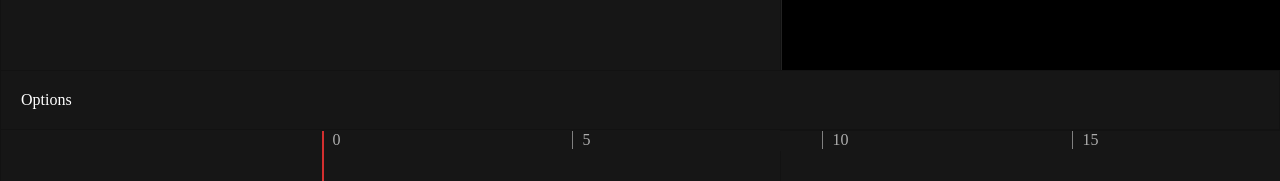
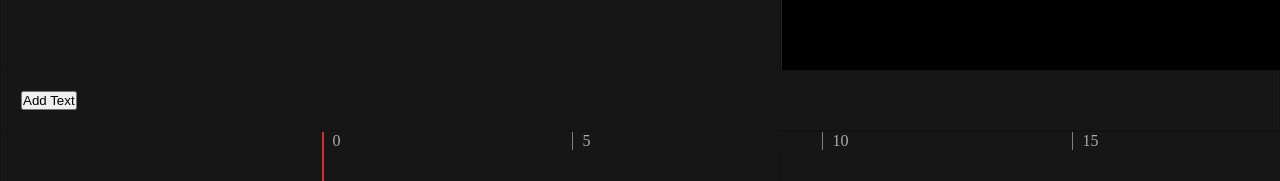
Before and after one commit to STV-Studio/Apollo, a React (Vite) app: page / in a window 1280 px wide. Shown: the part 330-511 px from the top of the page. Built offline with nearby package versions, Linux system fonts and the light colour scheme.

Commit message:
added opportunity added text and fix view assets

```diff
--- a/src/components/AssetPreview.tsx
+++ b/src/components/AssetPreview.tsx
@@ -2,6 +2,7 @@ import { memo } from "react";
 import type { ClipView } from "../utils";
 import VideoClip from "../utils/const/VideoClip";
 import AudioClip from "./AudioClip";
+import TextClip from "./TextClip";
 
 interface Props {
   clip: ClipView;
@@ -19,6 +20,9 @@ function AssetPreview({ clip, currentTime }: Props) {
       );
     case "audio":
       return <AudioClip />;
+
+    case "text":
+      return <TextClip />;
     default:
       return null;
   }
--- a/src/components/OptionFilter.tsx
+++ b/src/components/OptionFilter.tsx
@@ -10,6 +10,9 @@ function OptionFilter({ clip, onFilter }: Props) {
   const [selectedColumn, setSelectedColumn] = useState("all");
   const uniquewOptions = [...new Set(clip.map((item) => item.type))];
   const OPTION = uniquewOptions.map((type) => {
+    if (type === "text" || type === "effect") {
+      return null;
+    }
     return (
       <option key={type} value={type}>
         {type}
--- /dev/null
+++ b/src/components/TextClip.tsx
@@ -0,0 +1,7 @@
+import { memo } from "react";
+
+import TextAsset from "../assets/text_asset.jpeg";
+function TextClip() {
+  return <img src={TextAsset} alt="" className="asset_image" />;
+}
+export default memo(TextClip);
--- a/src/components/TimeLine/Options/Options.tsx
+++ b/src/components/TimeLine/Options/Options.tsx
@@ -1,7 +1,12 @@
 import { memo } from "react";
+import TextEditor from "./TextEditor";
 
 function Options() {
-  return <div className="options_function">Options</div>;
+  return (
+    <div className="options_function">
+      <TextEditor />
+    </div>
+  );
 }
 
 export default memo(Options);
--- /dev/null
+++ b/src/components/TimeLine/Options/TextEditor.tsx
@@ -0,0 +1,7 @@
+import { memo } from "react";
+import { useText } from "../../../utils";
+function TextEditor() {
+  const { handleAddedText } = useText();
+  return <button onClick={handleAddedText}>Add Text</button>;
+}
+export default memo(TextEditor);
--- a/src/components/ViewPortAssets.tsx
+++ b/src/components/ViewPortAssets.tsx
@@ -53,6 +53,9 @@ function ViewPortAssets() {
   //* отображение ассетов в зоне ассетов с возможностью редактирования имени и перетаскивания на таймлайн
   const ELEMENTS = FilterFiles.map((asset: Asset) => {
     const clip = asset as ClipView;
+    if (clip.type === "text" || clip.type === "effect") {
+      return null;
+    }
     return (
       <div
         draggable
--- a/src/utils/hooks/clips/index.ts
+++ b/src/utils/hooks/clips/index.ts
@@ -6,3 +6,4 @@ export {useDragDropAssets} from "./useDragDropAssets"
 export {useMoveClip} from "./useMoveClip"
 export {useResizeClipViewport} from "./useResizeClipViewport"
 export {useRotateClipViewport} from "./useRotateClipViewport"
+export {useText} from "./useText"
```
Also changed, not shown: src/assets/text_asset.jpeg (added).
